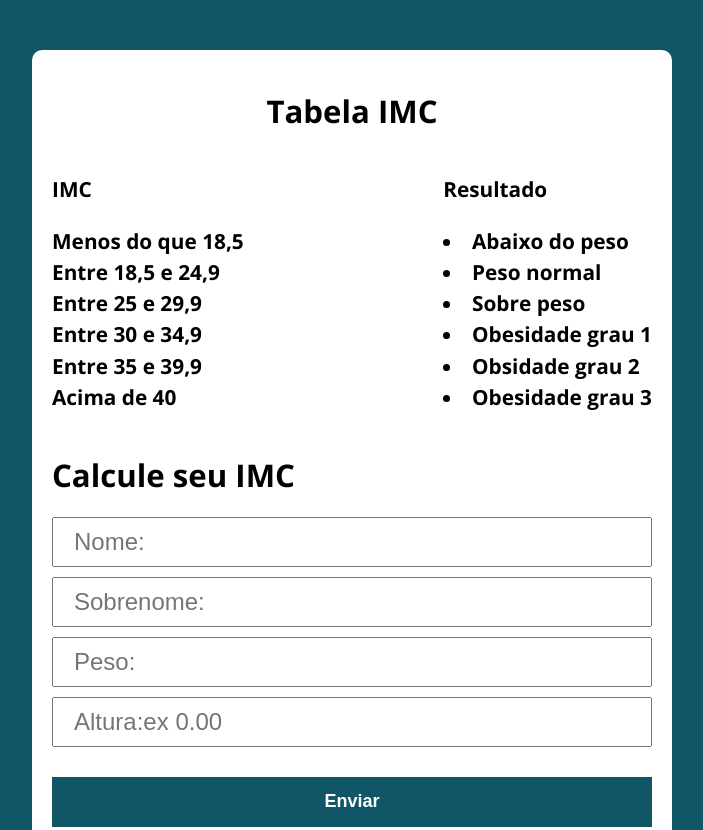
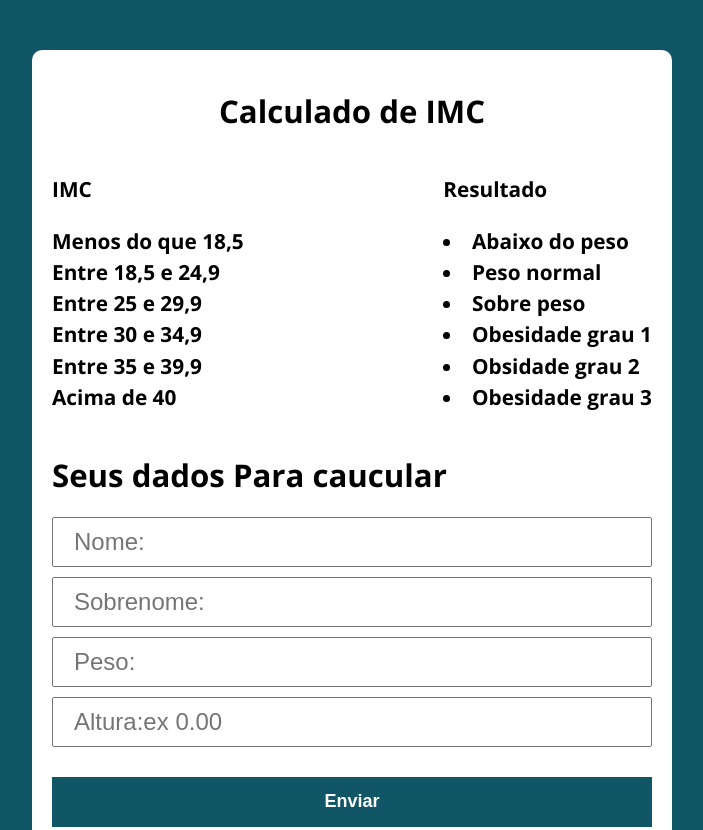
Before and after one commit to joseneisantana/Nova_calculadora_IMC, a plain HTML site: page index.html in a window 1280 px wide. Shown: the top 830 px of the page, without its empty margins (288-991 px from the left). Drawn offline with nearby package versions, Linux system fonts and the light colour scheme.

Commit message:
Update index.html

```diff
--- a/index.html
+++ b/index.html
@@ -12,7 +12,7 @@
 <body>
 
   <section class="container">
-    <h1>Tabela IMC</h1>
+    <h1>Calculado de IMC</h1>
 
     <div class="central">
      <div class="imc">
@@ -50,7 +50,7 @@
 
 
 
-  <h2>Calcule seu IMC</h2>
+  <h2>Seus dados Para caucular</h2>
 
   <form class="formulario">
 
```
